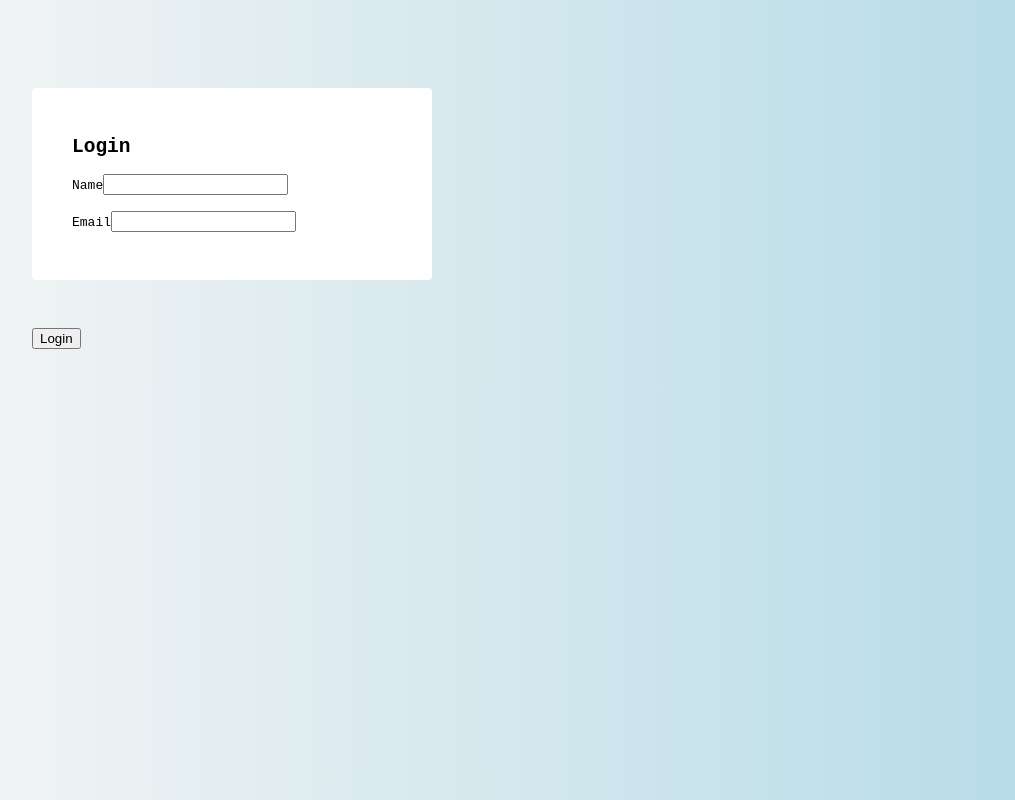
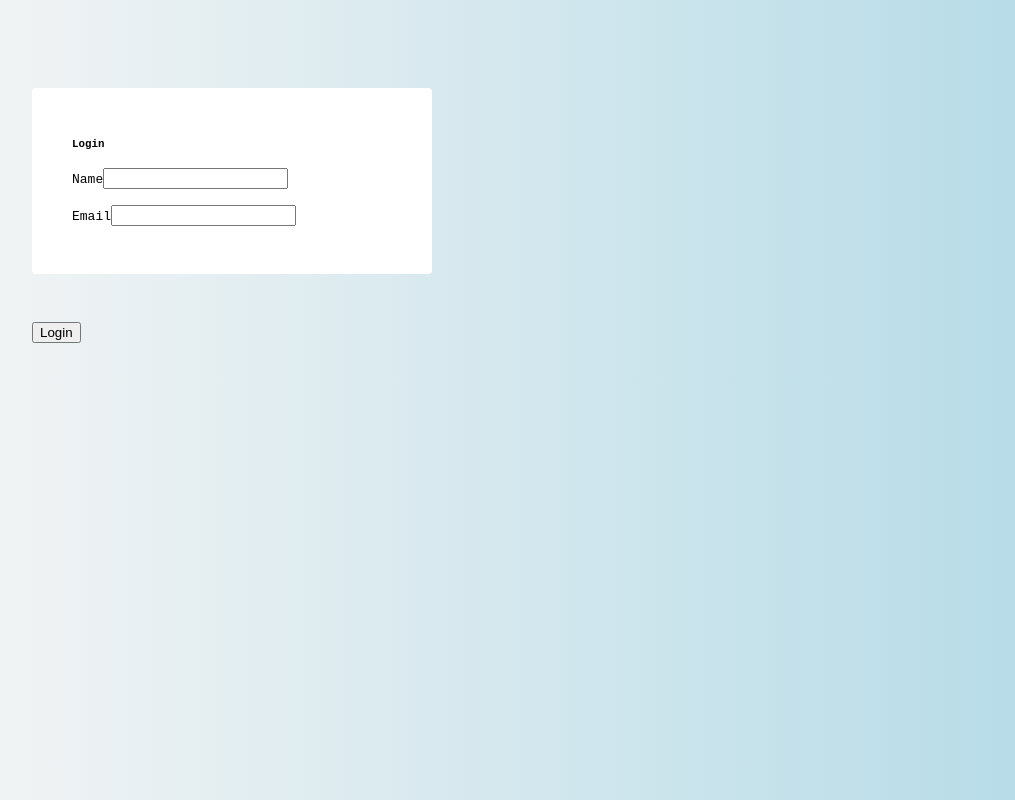
Before and after one commit to Legendary-Folah/ReactAuthwithFireBase, a React (Create React App) app: page / in a window 1280 px wide. Shown: the whole page, without its empty margins (80-1095 px from the left). Built offline with nearby package versions, Linux system fonts and the light colour scheme.

Commit message:
updated css

```diff
--- a/src/App.js
+++ b/src/App.js
@@ -5,7 +5,7 @@ function App() {
   return (
     <div className='App'>
         <form className='form'>
-            <h2>Login</h2>
+            <h5>Login</h5>
             <div className='form-row'>
             <label
                 htmlFor='name'
```
